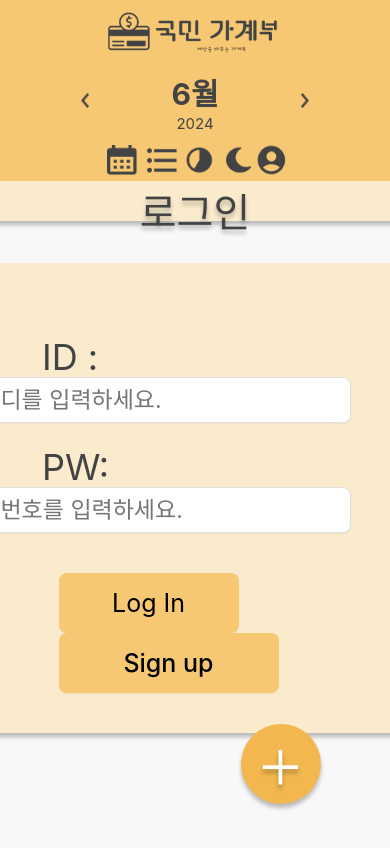
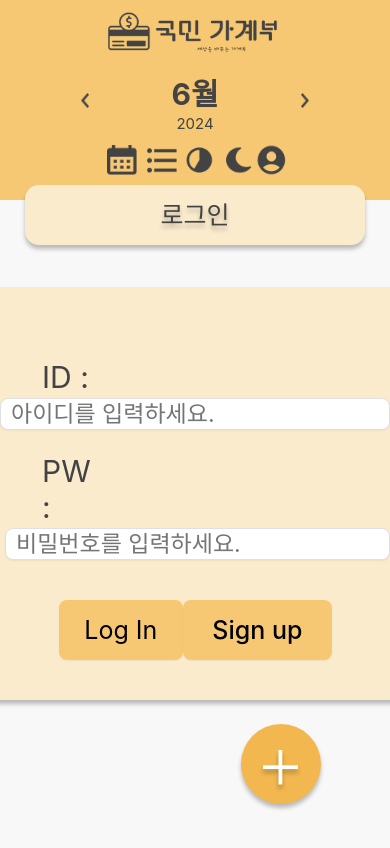
Before and after one commit to realcold0/KB_FinancialLedger, a Vue app: page /login in a window 390 px wide. Shown: the top 848 px of the page. Built offline with nearby package versions, Linux system fonts and the light colour scheme; what v-calendar would draw is missing.

Commit message:
fix : login화면 동적 화면 스타일 수정

```diff
--- a/src/views/LogInView/LoginView.vue
+++ b/src/views/LogInView/LoginView.vue
@@ -21,6 +21,7 @@ import Login from './components/Login.vue';
   .div-9 {
     text-shadow: 0px 4px 4px rgba(0, 0, 0, 0.25);
     text-align: center;
+    font-size: 40px;
     -webkit-text-stroke-width: 1;
     -webkit-text-stroke-color: #000;
     justify-content: center;
@@ -29,7 +30,7 @@ import Login from './components/Login.vue';
     box-shadow: 0px 4px 4px 0px rgba(0, 0, 0, 0.25);
     background-color: #FAEBCD;
     z-index: 10;
-    margin-top: -19px;
+    margin-top: -15px;
     width: 586px;
     height: 40px;
     max-width: 100%;
@@ -40,9 +41,10 @@ import Login from './components/Login.vue';
   }
   @media (max-width: 991px) {
     .div-9 {
-      font-size: 40px;
+      font-size: 25px;
+      width: 300px;
       white-space: initial;
-      padding: 0 20px;
+      padding: 10px 20px;
     }
   }
   </style>
--- a/src/views/LogInView/components/Login.vue
+++ b/src/views/LogInView/components/Login.vue
@@ -11,7 +11,7 @@
     </div>
 
     <div class="PWdiv">
-      <div class="PWLabel">PW:</div>
+      <div class="PWLabel">PW :</div>
       <input
         v-model="data.pw"
         class="PWInput"
@@ -76,6 +76,12 @@ const checkId = () => {
   padding: 69px 48px 40px;
 }
 @media (max-width: 991px) {
+  .container {
+    width: 500px;
+  }
+}
+
+@media (max-width: 991px) {
   .div-10 {
     margin-top: 40px;
     padding: 0 20px;
@@ -96,7 +102,7 @@ const checkId = () => {
   -webkit-text-stroke-color: rgba(0, 0, 0, 0);
   border-color: rgba(0, 0, 0, 0);
   border-style: solid;
-  width: 25%;
+  width: 15%;
   text-align: start;
   font: 36px Inter, sans-serif;
   padding-left: 10%;
@@ -112,15 +118,16 @@ const checkId = () => {
   width: fit-content;
   padding: 2%;
   font: 23px Inter, sans-serif;
-  margin-left: -13%;
-  margin-right: 10%;
-  margin-top: -5px;
   color: black;
 }
 @media (max-width: 991px) {
+  .IDLabel {
+    font-size: 30px;
+  }
   .IDInput {
     max-width: 100%;
-    padding-right: 20px;
+    padding: 1px 10px;
+    margin-top: 0px;
   }
 }
 .PWdiv {
@@ -139,8 +146,9 @@ const checkId = () => {
   -webkit-text-stroke-color: rgba(0, 0, 0, 0);
   border-color: rgba(0, 0, 0, 0);
   border-style: solid;
-  width: 25%;
   text-align: start;
+  width: 15%;
+
   font: 36px Inter, sans-serif;
   padding-left: 10%;
 }
@@ -156,14 +164,19 @@ const checkId = () => {
   width: fit-content;
   padding: 2%;
   font: 23px Inter, sans-serif;
-  margin-left: -13%;
-  margin-right: 10%;
-  margin-top: -5px;
 }
 @media (max-width: 991px) {
+  .PWLabel {
+    font-size: 30px;
+    width: 14%;
+
+  }
   .PWInput {
     max-width: 100%;
-    padding-right: 20px;
+    padding: 1px 10px;
+    margin-top: 0px;
+    margin-left: 5px;
+
   }
 }
 .BTNdiv {
@@ -178,9 +191,9 @@ const checkId = () => {
 }
 @media (max-width: 991px) {
   .BTNdiv {
-    flex-wrap: wrap;
     margin-top: 40px;
     white-space: initial;
+    justify-content: space-between;
   }
 }
 .loginBTN {
@@ -202,7 +215,8 @@ const checkId = () => {
 @media (max-width: 991px) {
   .loginBTN {
     white-space: initial;
-    padding: 0 24px;
+    padding: 0 15px;
+    width: 150px;
   }
 }
 .loginBTN:hover {
@@ -228,7 +242,9 @@ const checkId = () => {
 @media (max-width: 991px) {
   .JoinBTN {
     white-space: initial;
-    padding: 0 20px;
+    padding: 0 15px;
+    width: 150px;
+
   }
 }
 .JoinBTN:hover {
```
